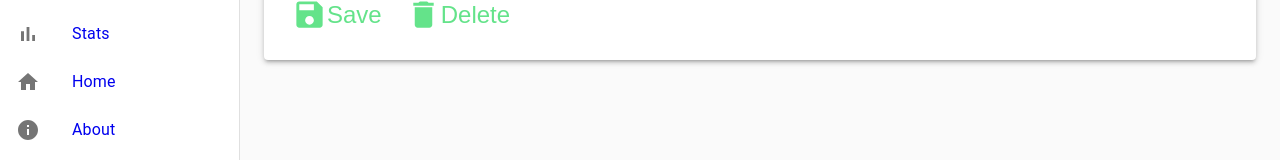
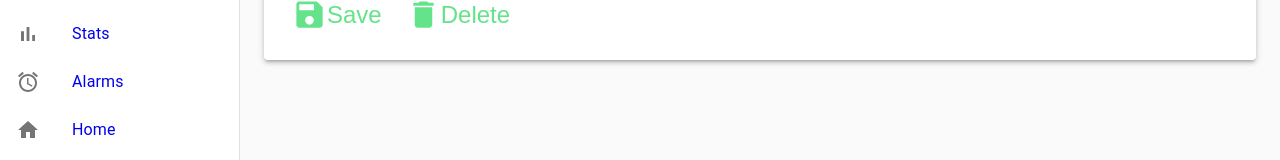
Before and after one commit to jiuck/memories, a React (Create React App) app: page / in a window 1280 px wide. Shown: the part 207-367 px from the top of the page. Built offline with nearby package versions, Linux system fonts and the light colour scheme.

Commit message:
Adding alarms to the code

```diff
--- a/src/App.js
+++ b/src/App.js
@@ -22,6 +22,7 @@ import ListItem from "@material-ui/core/ListItem";
 import ListItemIcon from "@material-ui/core/ListItemIcon";
 import ListItemText from "@material-ui/core/ListItemText";
 import PostAddIcon from "@material-ui/icons/PostAdd";
+import AccessAlarmIcon from "@material-ui/icons/AccessAlarm";
 import { BrowserRouter, Switch, Route, Link } from "react-router-dom";
 import { makeStyles } from "@material-ui/core/styles";
 
@@ -100,6 +101,13 @@ export default function App(props) {
       text: "Stats",
       link: "/stats",
       icon: <BarChartIcon />,
+      component: <Placeholder />,
+      exact: false,
+    },
+    {
+      text: "Alarms",
+      link: "/alarms",
+      icon: <AccessAlarmIcon />,
       component: <Placeholder />,
       exact: false,
     },
@@ -211,6 +219,7 @@ export default function App(props) {
             <Route path="/stats" component={Placeholder} />
             <Route path="/editor/:id" component={EditorToHTML} />
             <Route path="/editor/" component={EditorToHTML} />
+            <Route path="/alarms/" component={Placeholder} />
             <Route exact path="/" component={EditorToHTML} />
           </Switch>
         </main>
```
Also changed, not shown: 1 other file (tests, documents, lock files or other folders).
